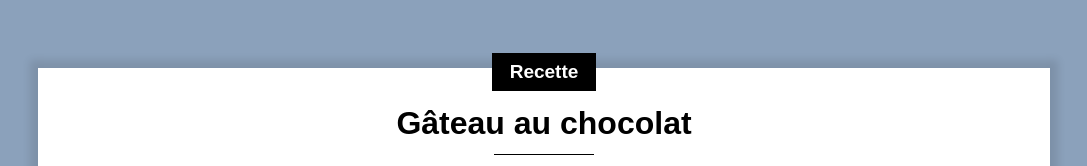
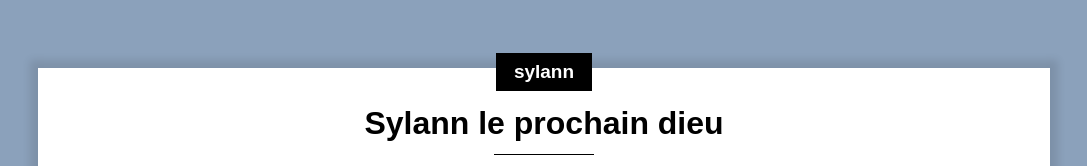
Before and after one commit to Saylann/site_recettes, a plain HTML site: page index.html in a window 1280 px wide. Shown: the top 166 px of the page, without its empty margins (96-1183 px from the left). Drawn offline with Linux system fonts and the light colour scheme.

Commit message:
Update index.html

```diff
--- a/index.html
+++ b/index.html
@@ -8,12 +8,12 @@
     <body>
         <div class="contenu">
             <div class="centre categorie">
-                <p class="categorie">Recette</p>
+                <p class="categorie">sylann</p>
             </div>
 
             <!--Mon commentaire HTML-->
 
-            <h1>Gâteau au chocolat</h1>
+            <h1>Sylann le prochain dieu</h1>
 
             <div class="separateur"></div>
 
```
